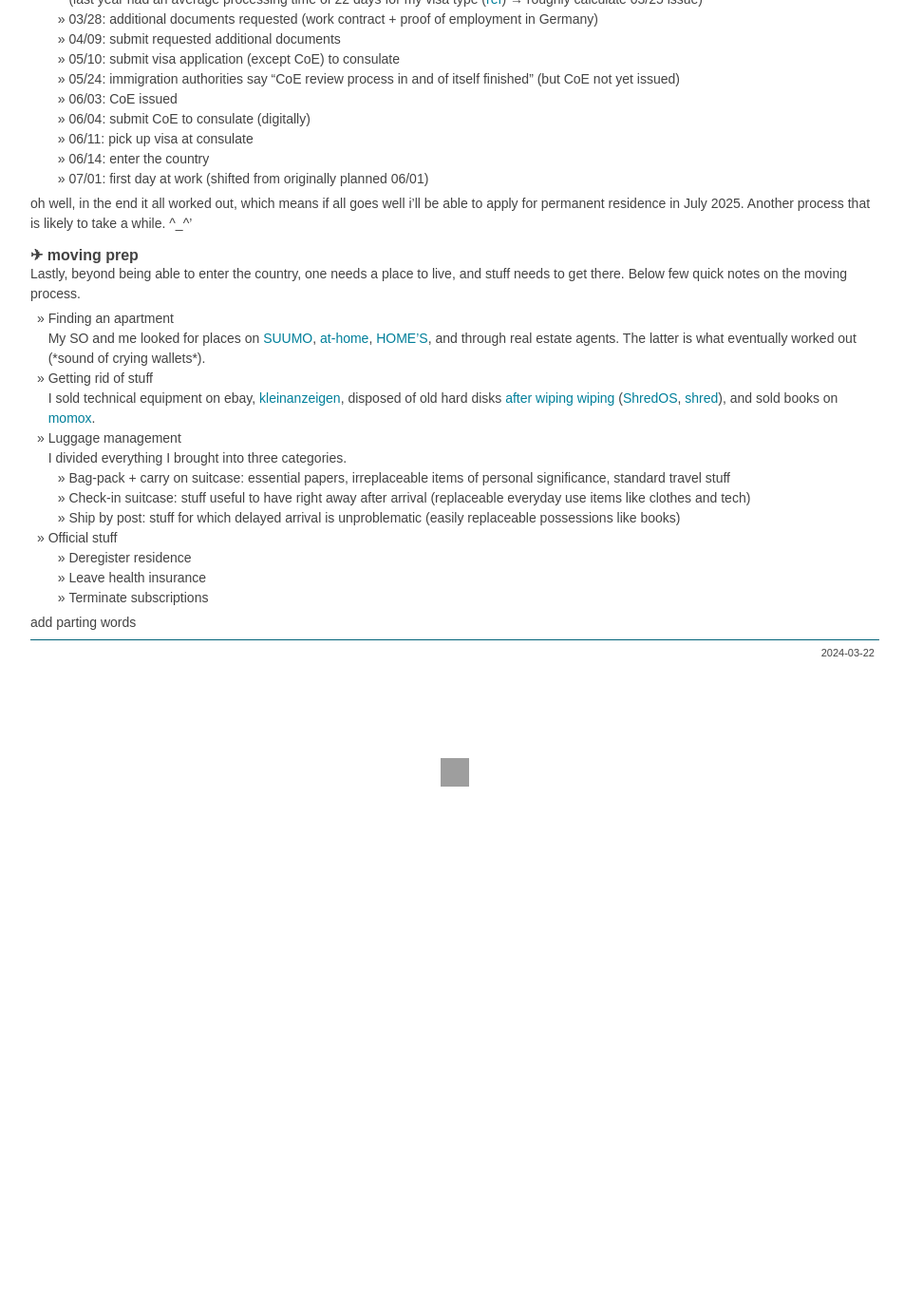
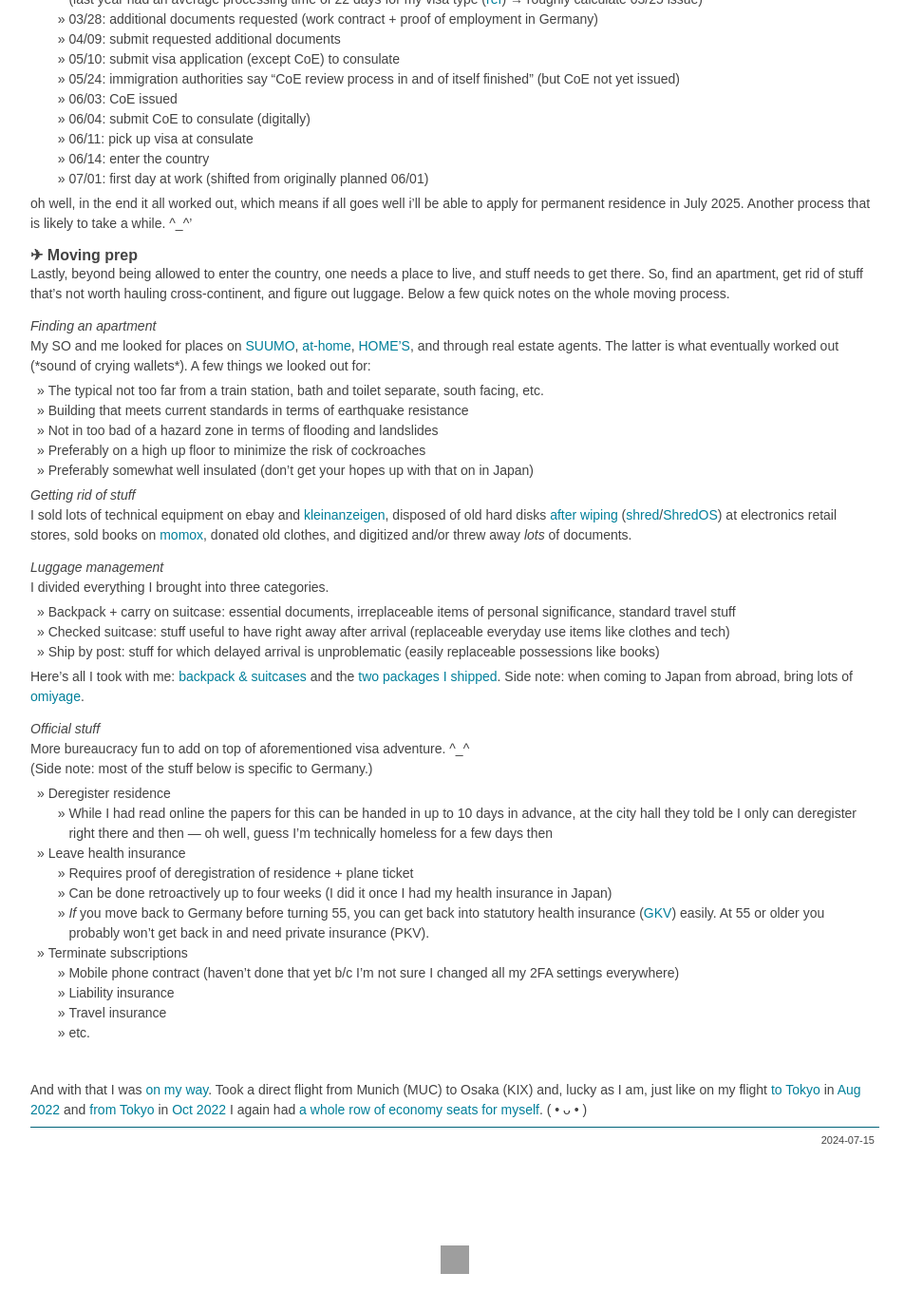
Before and after one commit to IllDepence/sirtetris.com_2021_jekyll, a Jekyll site: the page built from _posts/2024-07-15-61000820.md, in a window 1280 px wide and 1400 px high, scrolled down 2565 px. Shown: the top 1380 px of the window at 95% size, without its empty margins (161-1113 px from the left). Built offline with Jekyll 4.4.1, drawn with Linux system fonts in a browser that asks for light colours; before the commit the page ends 3493 px from its top, so only the background shows below that; grey boxes are pictures that could not be loaded.

Commit message:
finish WIP blog post and add blog post series

```diff
--- a/_data/blog_series.yml
+++ b/_data/blog_series.yml
@@ -1,6 +1,8 @@
 series:
 - title: "In Japan"
   tag: "JAmonthly"
+- title: "Working in Japan"
+  tag: "JPpr"
 - title: "Two months at 東京大学"
   tag: "UTYO22"
 - title: "Nine months at the 国立情報学研究所"
--- a/_posts/2024-03-22-xxxxxxxy.md
+++ b/_posts/2024-07-15-61000820.md
@@ -82,22 +82,48 @@ I decided to aim for an [HSP visa](https://www.mofa.go.jp/j_info/visit/visa/long
 
 oh well, in the end it all worked out, which means if all goes well i’ll be able to apply for permanent residence in July 2025. Another process that is likely to take a while. ^_^'
 
-## ✈ moving prep
+## ✈ Moving prep
 
-Lastly, beyond being able to enter the country, one needs a place to live, and stuff needs to get there. Below few quick notes on the moving process.
+Lastly, beyond being allowed to enter the country, one needs a place to live, and stuff needs to get there. So, find an apartment, get rid of stuff that’s not worth hauling cross-continent, and figure out luggage. Below a few quick notes on the whole moving process.
 
-* Finding an apartment
-  My SO and me looked for places on [SUUMO](https://suumo.jp/), [at-home](https://www.athome.co.jp/), [HOME'S](https://www.homes.co.jp/), and through real estate agents. The latter is what eventually worked out (\*sound of crying wallets\*).
-* Getting rid of stuff
-  I sold technical equipment on ebay, [kleinanzeigen](https://www.kleinanzeigen.de/), disposed of old hard disks [after wiping wiping](/assets/img/blog/hdd_shred.jpg) ([ShredOS](https://github.com/PartialVolume/shredos.x86_64), [shred](https://www.man7.org/linux/man-pages/man1/shred.1.html)), and sold books on [momox](https://www.momox.de/).
-* Luggage management
-  I divided everything I brought into three categories.
-    * Bag-pack + carry on suitcase: essential papers, irreplaceable items of personal significance, standard travel stuff
-    * Check-in suitcase: stuff useful to have right away after arrival (replaceable everyday use items like clothes and tech)
-    * Ship by post: stuff for which delayed arrival is unproblematic (easily replaceable possessions like books)
-* Official stuff
-    * Deregister residence
-    * Leave health insurance
-    * Terminate subscriptions
+*Finding an apartment*
+My SO and me looked for places on [SUUMO](https://suumo.jp/), [at-home](https://www.athome.co.jp/), [HOME'S](https://www.homes.co.jp/), and through real estate agents. The latter is what eventually worked out (\*sound of crying wallets\*). A few things we looked out for:
 
-add parting words
+* The typical not too far from a train station, bath and toilet separate, south facing, etc.
+* Building that meets current standards in terms of earthquake resistance
+* Not in too bad of a hazard zone in terms of flooding and landslides
+* Preferably on a high up floor to minimize the risk of cockroaches
+* Preferably somewhat well insulated (don’t get your hopes up with that on in Japan)
+
+*Getting rid of stuff*
+I sold lots of technical equipment on ebay and [kleinanzeigen](https://www.kleinanzeigen.de/), disposed of old hard disks [after wiping](/assets/img/blog/hdd_shred.jpg) ([shred](https://www.man7.org/linux/man-pages/man1/shred.1.html)/[ShredOS](https://github.com/PartialVolume/shredos.x86_64)) at electronics retail stores, sold books on [momox](https://www.momox.de/), donated old clothes, and digitized and/or threw away *lots* of documents.
+
+*Luggage management*
+I divided everything I brought into three categories.
+
+* Backpack + carry on suitcase: essential documents, irreplaceable items of personal significance, standard travel stuff
+* Checked suitcase: stuff useful to have right away after arrival (replaceable everyday use items like clothes and tech)
+* Ship by post: stuff for which delayed arrival is unproblematic (easily replaceable possessions like books)
+
+Here’s all I took with me: [backpack & suitcases](/assets/img/blog/jp_pr_0_luggage.jpg) and the [two packages I shipped](/assets/img/blog/jp_pr_0_post.jpg).
+Side note: when coming to Japan from abroad, bring lots of [omiyage](https://en.wikipedia.org/wiki/Omiyage).
+
+*Official stuff*
+More bureaucracy fun to add on top of aforementioned visa adventure. ^_^
+(Side note: most of the stuff below is specific to Germany.)
+
+* Deregister residence
+    * While I had read online the papers for this can be handed in up to 10 days in advance, at the city hall they told be I only can deregister right there and then — oh well, guess I’m technically homeless for a few days then
+* Leave health insurance
+    * Requires proof of deregistration of residence + plane ticket
+    * Can be done retroactively up to four weeks (I did it once I had my health insurance in Japan)
+    * *If* you move back to Germany before turning 55, you can get back into statutory health insurance ([GKV](https://www.bundesgesundheitsministerium.de/gkv/)) easily. At 55 or older you probably won’t get back in and need private insurance (PKV).
+* Terminate subscriptions
+    * Mobile phone contract (haven’t done that yet b/c I’m not sure I changed all my 2FA settings everywhere)
+    * Liability insurance
+    * Travel insurance
+    * etc.
+
+‌
+
+And with that I was [on my way](/assets/img/blog/jp_pr_0_plane.jpg). Took a direct flight from Munich (MUC) to Osaka (KIX) and, lucky as I am, just like on my flight [to Tokyo](/assets/img/blog/utyo22_add_03.jpg) in [Aug 2022](/a/84c30cfa) and [from Tokyo](/assets/img/blog/utyo22_add_41.jpg) in [Oct 2022](/a/aa5a0efb) I again had [a whole row of economy seats for myself](/assets/img/blog/jp_pr_0_plane_seats.jpg). ( • ᴗ • )
```
Also changed, not shown: other parts of _posts/2024-07-15-61000820.md (+2 -2 lines), s/JPpr.md (added, +1 -0 lines), assets/img/blog/jp_pr_0_luggage.jpg (added), assets/img/blog/jp_pr_0_plane.jpg (added), assets/img/blog/jp_pr_0_plane_seats.jpg (added), assets/img/blog/jp_pr_0_post.jpg (added).
